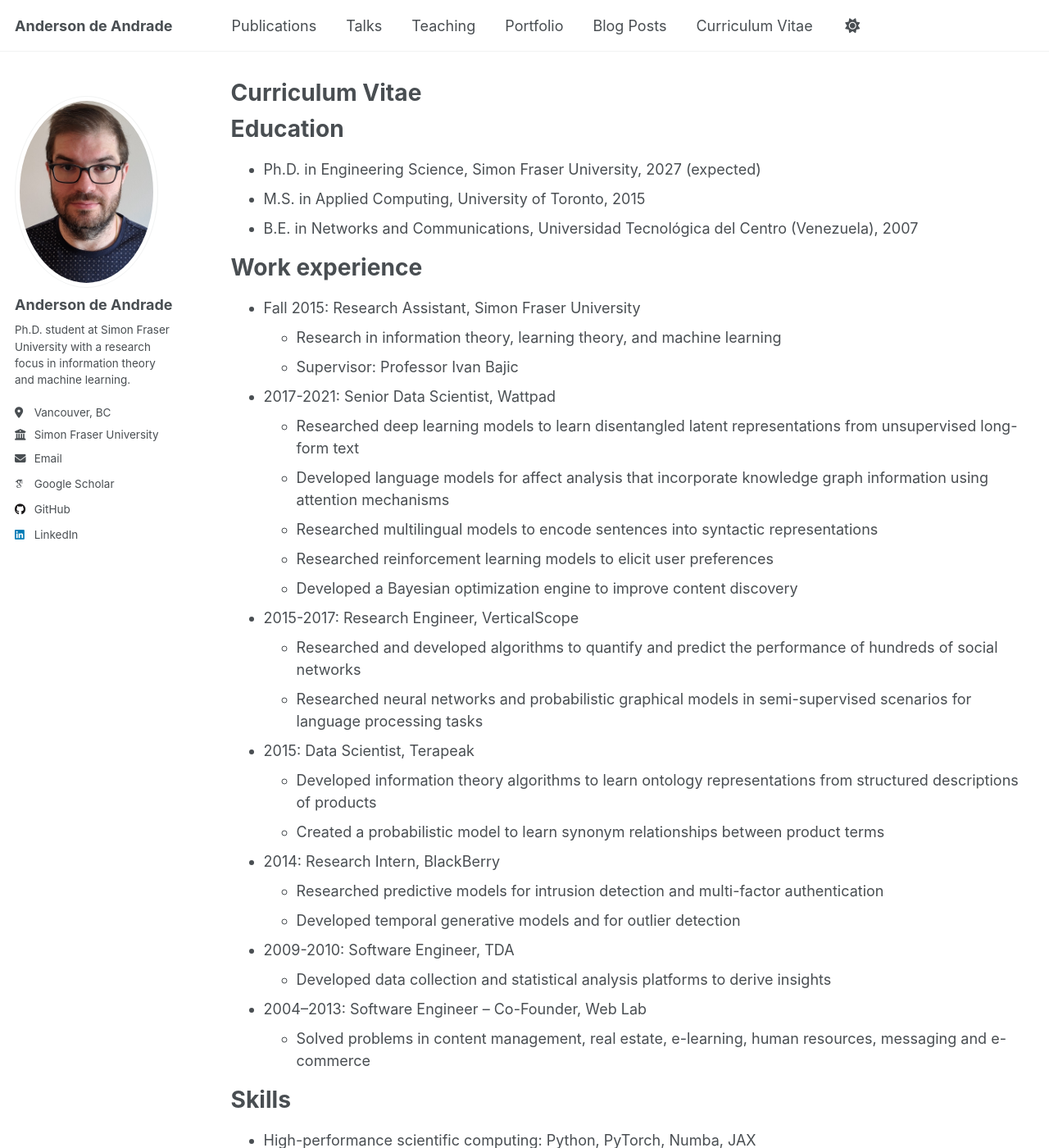
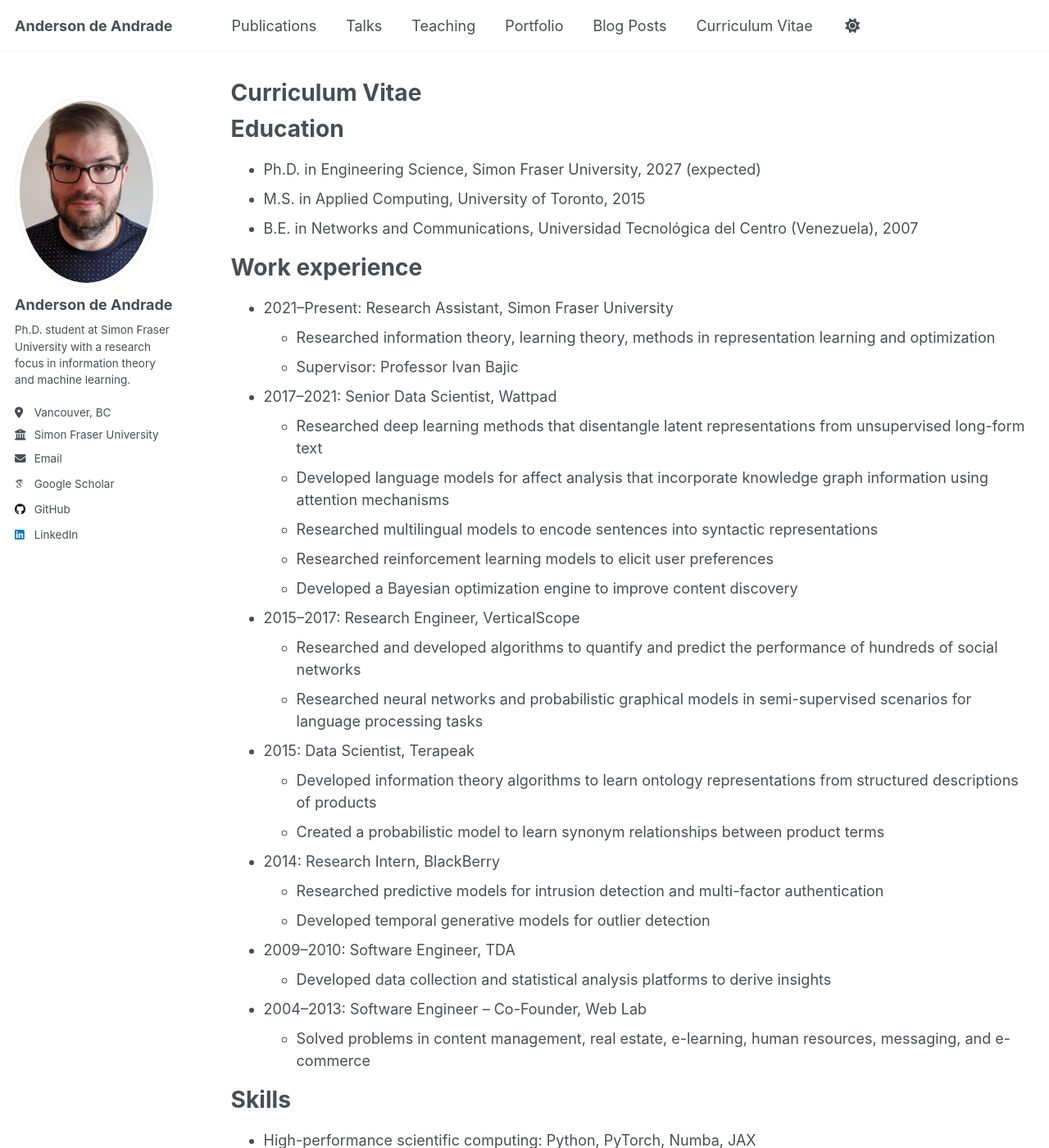
Before and after one commit to adeandrade/adeandrade.github.io, a Jekyll site: the page built from _pages/cv.md, in a window 1280 px wide and 1400 px high. Shown: the whole window at 82% size. Built offline with Jekyll 4.4.1, drawn with Linux system fonts in a browser that asks for light colours; some web fonts are replaced; a script that is not in the unit is left out; some of the changed text lies outside the part shown.

```diff
--- a/_pages/cv.md
+++ b/_pages/cv.md
@@ -19,18 +19,18 @@ Education
 Work experience
 ======
 
-* Fall 2015: Research Assistant, Simon Fraser University
-  * Research in information theory, learning theory, and machine learning
+* 2021–Present: Research Assistant, Simon Fraser University
+  * Researched information theory, learning theory, methods in representation learning and optimization
   * Supervisor: Professor Ivan Bajic
 
-* 2017-2021: Senior Data Scientist, Wattpad
-  * Researched deep learning models to learn disentangled latent representations from unsupervised long-form text
+* 2017–2021: Senior Data Scientist, Wattpad
+  * Researched deep learning methods that disentangle latent representations from unsupervised long-form text
   * Developed language models for affect analysis that incorporate knowledge graph information using attention mechanisms
   * Researched multilingual models to encode sentences into syntactic representations
   * Researched reinforcement learning models to elicit user preferences
   * Developed a Bayesian optimization engine to improve content discovery
 
-* 2015-2017: Research Engineer, VerticalScope
+* 2015–2017: Research Engineer, VerticalScope
   * Researched and developed algorithms to quantify and predict the performance of hundreds of social networks
   * Researched neural networks and probabilistic graphical models in semi-supervised scenarios for language processing tasks
 
@@ -40,13 +40,13 @@ Work experience
 
 * 2014: Research Intern, BlackBerry
   * Researched predictive models for intrusion detection and multi-factor authentication
-  * Developed temporal generative models and for outlier detection
+  * Developed temporal generative models for outlier detection
 
-* 2009-2010: Software Engineer, TDA
+* 2009–2010: Software Engineer, TDA
   * Developed data collection and statistical analysis platforms to derive insights
 
 * 2004–2013: Software Engineer – Co-Founder, Web Lab
-  * Solved problems in content management, real estate, e-learning, human resources, messaging and e-commerce
+  * Solved problems in content management, real estate, e-learning, human resources, messaging, and e-commerce
 
 Skills
 ======
```
Also changed, not shown: _publications/2025-08-13-base-efficiency.md (added, +18 -0 lines), _publications/2025-08-14-towards-compatible.md (+1 -1 lines).
